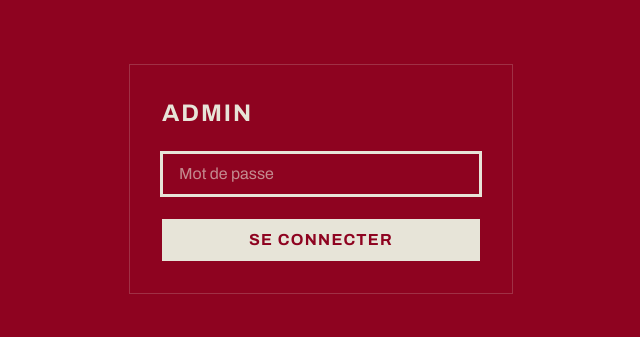
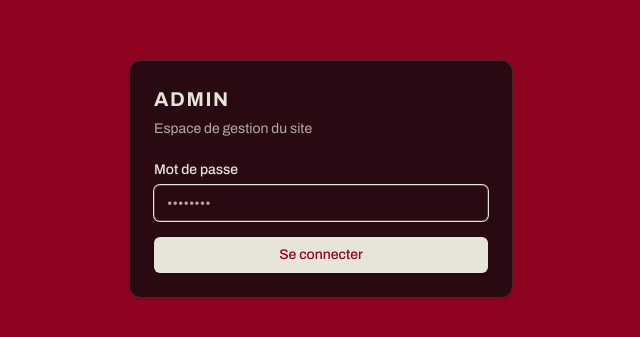
Before and after one commit to ItsMariusBC/mariusbc.fr, a Next.js app: page /admin in a window 1280 px wide. Shown: the part 221-558 px from the top of the page, without its empty margins (319-959 px from the left). Built offline with nearby package versions, Linux system fonts and the light colour scheme.

Commit message:
feat(admin): shadcn dashboard — themed cards, inputs, buttons (burgundy + neutral)

```diff
--- a/app/admin/page.tsx
+++ b/app/admin/page.tsx
@@ -2,6 +2,16 @@
 
 import { useState } from 'react';
 import { useRouter } from 'next/navigation';
+import { Button } from '@/components/ui/button';
+import {
+  Card,
+  CardContent,
+  CardDescription,
+  CardHeader,
+  CardTitle,
+} from '@/components/ui/card';
+import { Input } from '@/components/ui/input';
+import { Label } from '@/components/ui/label';
 
 export default function AdminLogin() {
   const router = useRouter();
@@ -20,29 +30,43 @@ export default function AdminLogin() {
     });
     setLoading(false);
     if (res.ok) router.push('/admin/dashboard');
-    else setError(res.status === 429 ? 'Trop de tentatives, réessaie plus tard.' : 'Mot de passe incorrect.');
+    else
+      setError(
+        res.status === 429
+          ? 'Trop de tentatives, réessaie plus tard.'
+          : 'Mot de passe incorrect.'
+      );
   }
 
   return (
-    <div className="min-h-screen bg-burgundy flex items-center justify-center p-4">
-      <form onSubmit={onSubmit} className="w-full max-w-sm flex flex-col gap-6 border border-bone/20 p-8">
-        <h1 className="text-bone text-2xl font-bold uppercase tracking-[0.08em]">Admin</h1>
-        <input
+    <div className="flex min-h-screen items-center justify-center bg-background p-4 text-foreground">
+      <Card className="w-full max-w-sm border-border bg-card text-card-foreground">
+        <CardHeader>
+          <CardTitle className="text-xl uppercase tracking-[0.08em]">Admin</CardTitle>
+          <CardDescription className="text-muted-foreground">
+            Espace de gestion du site
+          </CardDescription>
+        </CardHeader>
+        <CardContent>
+          <form onSubmit={onSubmit} className="flex flex-col gap-4">
+            <div className="flex flex-col gap-2">
+              <Label htmlFor="password">Mot de passe</Label>
+              <Input
+                id="password"
                 type="password"
                 value={password}
                 onChange={(e) => setPassword(e.target.value)}
-          placeholder="Mot de passe"
+                placeholder="••••••••"
                 autoFocus
-          className="bg-transparent border border-bone/30 px-4 py-2 text-bone placeholder:text-bone/60 outline-none focus:ring-2 focus:ring-bone focus:border-bone transition-colors"
               />
-        {error && <p className="text-bone text-sm">{error}</p>}
-        <button
-          disabled={loading}
-          className="bg-bone text-burgundy uppercase tracking-[0.08em] font-bold px-4 py-2 border border-bone hover:bg-burgundy hover:text-bone transition-colors disabled:opacity-50"
-        >
+            </div>
+            {error && <p className="text-sm text-destructive">{error}</p>}
+            <Button type="submit" disabled={loading} className="w-full">
               {loading ? '…' : 'Se connecter'}
-        </button>
+            </Button>
           </form>
+        </CardContent>
+      </Card>
     </div>
   );
 }
--- a/app/globals.css
+++ b/app/globals.css
@@ -4,6 +4,56 @@
   --color-burgundy: #8E0320;
   --color-bone: #E7E4D8;
   --font-sans: var(--font-archivo), ui-sans-serif, system-ui, sans-serif;
+}
+
+/* shadcn/ui tokens (admin dashboard) — burgundy base + neutral-dark surfaces.
+   Additive: the public site keeps using bg-burgundy/text-bone directly. */
+@theme inline {
+  --color-background: var(--background);
+  --color-foreground: var(--foreground);
+  --color-card: var(--card);
+  --color-card-foreground: var(--card-foreground);
+  --color-popover: var(--popover);
+  --color-popover-foreground: var(--popover-foreground);
+  --color-primary: var(--primary);
+  --color-primary-foreground: var(--primary-foreground);
+  --color-secondary: var(--secondary);
+  --color-secondary-foreground: var(--secondary-foreground);
+  --color-muted: var(--muted);
+  --color-muted-foreground: var(--muted-foreground);
+  --color-accent: var(--accent);
+  --color-accent-foreground: var(--accent-foreground);
+  --color-destructive: var(--destructive);
+  --color-destructive-foreground: var(--destructive-foreground);
+  --color-border: var(--border);
+  --color-input: var(--input);
+  --color-ring: var(--ring);
+  --radius-lg: var(--radius);
+  --radius-md: calc(var(--radius) - 2px);
+  --radius-sm: calc(var(--radius) - 4px);
+}
+
+:root {
+  --radius: 0.5rem;
+  --background: #8E0320;
+  --foreground: #E7E4D8;
+  --card: #2A0A12;
+  --card-foreground: #E7E4D8;
+  --popover: #2A0A12;
+  --popover-foreground: #E7E4D8;
+  --primary: #E7E4D8;
+  --primary-foreground: #8E0320;
+  --secondary: #3A1018;
+  --secondary-foreground: #E7E4D8;
+  --muted: #3A1018;
+  --muted-foreground: #B3ACA1;
+  --accent: #3A1018;
+  --accent-foreground: #E7E4D8;
+  --destructive: #C0392B;
+  --destructive-foreground: #E7E4D8;
+  --border: rgba(231, 228, 216, 0.14);
+  --input: rgba(231, 228, 216, 0.22);
+  --ring: #E7E4D8;
 }
 
 body {
--- /dev/null
+++ b/components/ui/button.tsx
@@ -0,0 +1,57 @@
+import * as React from "react"
+import { Slot } from "@radix-ui/react-slot"
+import { cva, type VariantProps } from "class-variance-authority"
+
+import { cn } from "@/lib/utils"
+
+const buttonVariants = cva(
+  "inline-flex items-center justify-center gap-2 whitespace-nowrap rounded-md text-sm font-medium transition-colors focus-visible:outline-none focus-visible:ring-1 focus-visible:ring-ring disabled:pointer-events-none disabled:opacity-50 [&_svg]:pointer-events-none [&_svg]:size-4 [&_svg]:shrink-0",
+  {
+    variants: {
+      variant: {
+        default:
+          "bg-primary text-primary-foreground shadow hover:bg-primary/90",
+        destructive:
+          "bg-destructive text-destructive-foreground shadow-sm hover:bg-destructive/90",
+        outline:
+          "border border-input bg-background shadow-sm hover:bg-accent hover:text-accent-foreground",
+        secondary:
+          "bg-secondary text-secondary-foreground shadow-sm hover:bg-secondary/80",
+        ghost: "hover:bg-accent hover:text-accent-foreground",
+        link: "text-primary underline-offset-4 hover:underline",
+      },
+      size: {
+        default: "h-9 px-4 py-2",
+        sm: "h-8 rounded-md px-3 text-xs",
+        lg: "h-10 rounded-md px-8",
+        icon: "h-9 w-9",
+      },
+    },
+    defaultVariants: {
+      variant: "default",
+      size: "default",
+    },
+  }
+)
+
+export interface ButtonProps
+  extends React.ButtonHTMLAttributes<HTMLButtonElement>,
+    VariantProps<typeof buttonVariants> {
+  asChild?: boolean
+}
+
+const Button = React.forwardRef<HTMLButtonElement, ButtonProps>(
+  ({ className, variant, size, asChild = false, ...props }, ref) => {
+    const Comp = asChild ? Slot : "button"
+    return (
+      <Comp
+        className={cn(buttonVariants({ variant, size, className }))}
+        ref={ref}
+        {...props}
+      />
+    )
+  }
+)
+Button.displayName = "Button"
+
+export { Button, buttonVariants }
--- /dev/null
+++ b/components/ui/card.tsx
@@ -0,0 +1,76 @@
+import * as React from "react"
+
+import { cn } from "@/lib/utils"
+
+const Card = React.forwardRef<
+  HTMLDivElement,
+  React.HTMLAttributes<HTMLDivElement>
+>(({ className, ...props }, ref) => (
+  <div
+    ref={ref}
+    className={cn(
+      "rounded-xl border bg-card text-card-foreground shadow",
+      className
+    )}
+    {...props}
+  />
+))
+Card.displayName = "Card"
+
+const CardHeader = React.forwardRef<
+  HTMLDivElement,
+  React.HTMLAttributes<HTMLDivElement>
+>(({ className, ...props }, ref) => (
+  <div
+    ref={ref}
+    className={cn("flex flex-col space-y-1.5 p-6", className)}
+    {...props}
+  />
+))
+CardHeader.displayName = "CardHeader"
+
+const CardTitle = React.forwardRef<
+  HTMLDivElement,
+  React.HTMLAttributes<HTMLDivElement>
+>(({ className, ...props }, ref) => (
+  <div
+    ref={ref}
+    className={cn("font-semibold leading-none tracking-tight", className)}
+    {...props}
+  />
+))
+CardTitle.displayName = "CardTitle"
+
+const CardDescription = React.forwardRef<
+  HTMLDivElement,
+  React.HTMLAttributes<HTMLDivElement>
+>(({ className, ...props }, ref) => (
+  <div
+    ref={ref}
+    className={cn("text-sm text-muted-foreground", className)}
+    {...props}
+  />
+))
+CardDescription.displayName = "CardDescription"
+
+const CardContent = React.forwardRef<
+  HTMLDivElement,
+  React.HTMLAttributes<HTMLDivElement>
+>(({ className, ...props }, ref) => (
+  <div ref={ref} className={cn("p-6 pt-0", className)} {...props} />
+))
+CardContent.displayName = "CardContent"
+
+const CardFooter = React.forwardRef<
+  HTMLDivElement,
+  React.HTMLAttributes<HTMLDivElement>
+>(({ className, ...props }, ref) => (
+  <div
+    ref={ref}
+    className={cn("flex items-center p-6 pt-0", className)}
+    {...props}
+  />
+))
+CardFooter.displayName = "CardFooter"
+
+export { Card, CardHeader, CardFooter, CardTitle, CardDescription, CardContent }
--- /dev/null
+++ b/components/ui/input.tsx
@@ -0,0 +1,22 @@
+import * as React from "react"
+
+import { cn } from "@/lib/utils"
+
+const Input = React.forwardRef<HTMLInputElement, React.ComponentProps<"input">>(
+  ({ className, type, ...props }, ref) => {
+    return (
+      <input
+        type={type}
+        className={cn(
+          "flex h-9 w-full rounded-md border border-input bg-transparent px-3 py-1 text-base shadow-sm transition-colors file:border-0 file:bg-transparent file:text-sm file:font-medium file:text-foreground placeholder:text-muted-foreground focus-visible:outline-none focus-visible:ring-1 focus-visible:ring-ring disabled:cursor-not-allowed disabled:opacity-50 md:text-sm",
+          className
+        )}
+        ref={ref}
+        {...props}
+      />
+    )
+  }
+)
+Input.displayName = "Input"
+
+export { Input }
--- /dev/null
+++ b/components/ui/label.tsx
@@ -0,0 +1,26 @@
+"use client"
+
+import * as React from "react"
+import * as LabelPrimitive from "@radix-ui/react-label"
+import { cva, type VariantProps } from "class-variance-authority"
+
+import { cn } from "@/lib/utils"
+
+const labelVariants = cva(
+  "text-sm font-medium leading-none peer-disabled:cursor-not-allowed peer-disabled:opacity-70"
+)
+
+const Label = React.forwardRef<
+  React.ElementRef<typeof LabelPrimitive.Root>,
+  React.ComponentPropsWithoutRef<typeof LabelPrimitive.Root> &
+    VariantProps<typeof labelVariants>
+>(({ className, ...props }, ref) => (
+  <LabelPrimitive.Root
+    ref={ref}
+    className={cn(labelVariants(), className)}
+    {...props}
+  />
+))
+Label.displayName = LabelPrimitive.Root.displayName
+
+export { Label }
--- /dev/null
+++ b/components/ui/separator.tsx
@@ -0,0 +1,31 @@
+"use client"
+
+import * as React from "react"
+import * as SeparatorPrimitive from "@radix-ui/react-separator"
+
+import { cn } from "@/lib/utils"
+
+const Separator = React.forwardRef<
+  React.ElementRef<typeof SeparatorPrimitive.Root>,
+  React.ComponentPropsWithoutRef<typeof SeparatorPrimitive.Root>
+>(
+  (
+    { className, orientation = "horizontal", decorative = true, ...props },
+    ref
+  ) => (
+    <SeparatorPrimitive.Root
+      ref={ref}
+      decorative={decorative}
+      orientation={orientation}
+      className={cn(
+        "shrink-0 bg-border",
+        orientation === "horizontal" ? "h-[1px] w-full" : "h-full w-[1px]",
+        className
+      )}
+      {...props}
+    />
+  )
+)
+Separator.displayName = SeparatorPrimitive.Root.displayName
+
+export { Separator }
--- a/package.json
+++ b/package.json
@@ -13,8 +13,12 @@
     "gen:password": "node scripts/hash-password.mjs"
   },
   "dependencies": {
+    "@radix-ui/react-label": "^2.1.9",
+    "@radix-ui/react-separator": "^1.1.9",
+    "@radix-ui/react-slot": "^1.2.5",
     "@radix-ui/react-tooltip": "^1.2.9",
     "bcryptjs": "^3.0.3",
+    "class-variance-authority": "^0.7.1",
     "clsx": "^2.1.1",
     "gsap": "^3.15.0",
     "jose": "^6.2.3",
```
Also changed, not shown: components/dashboard-editor.tsx (+81 -39 lines), 1 other file (tests, documents, lock files or other folders). Lines whose indentation alone changed are shown as unchanged.
